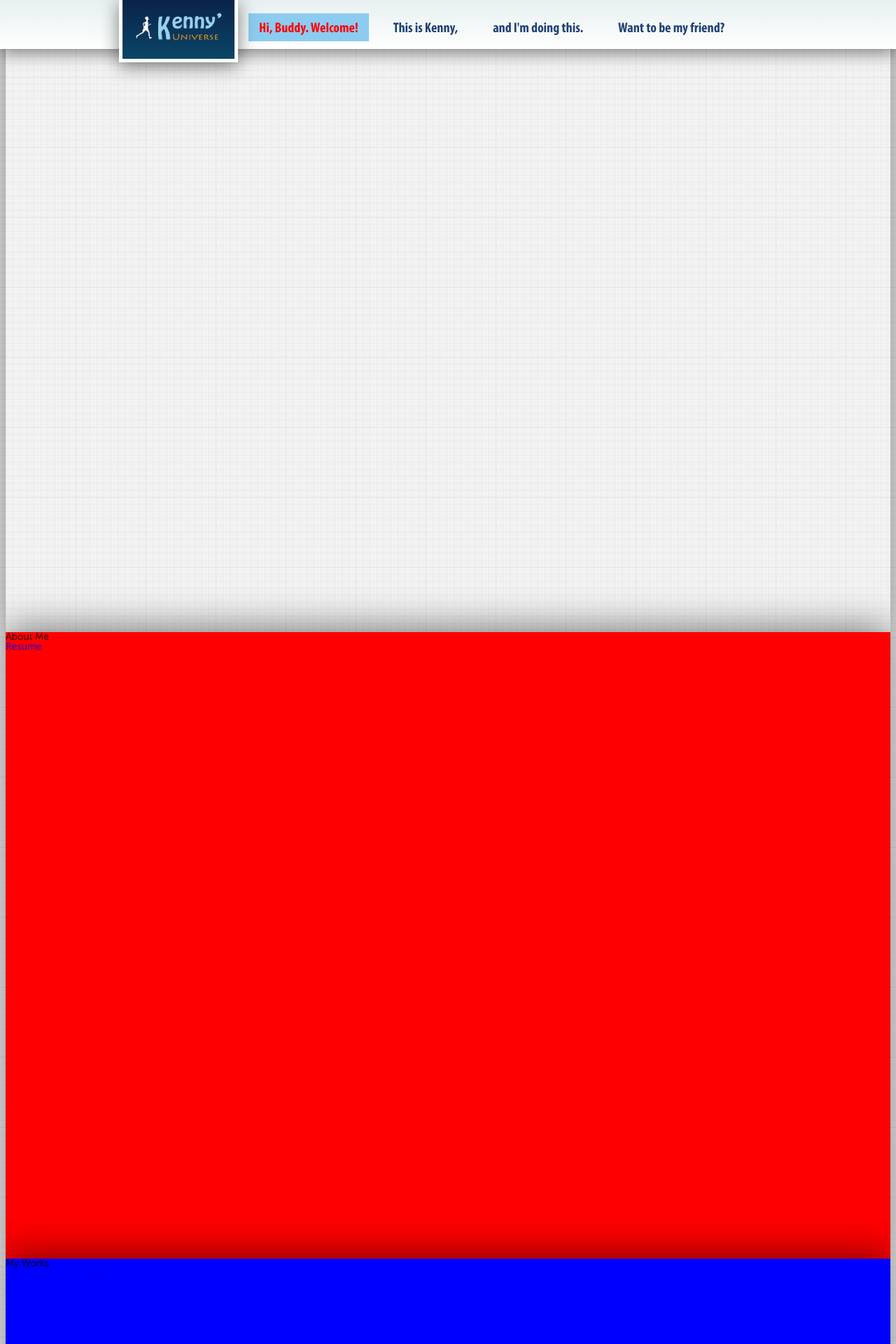
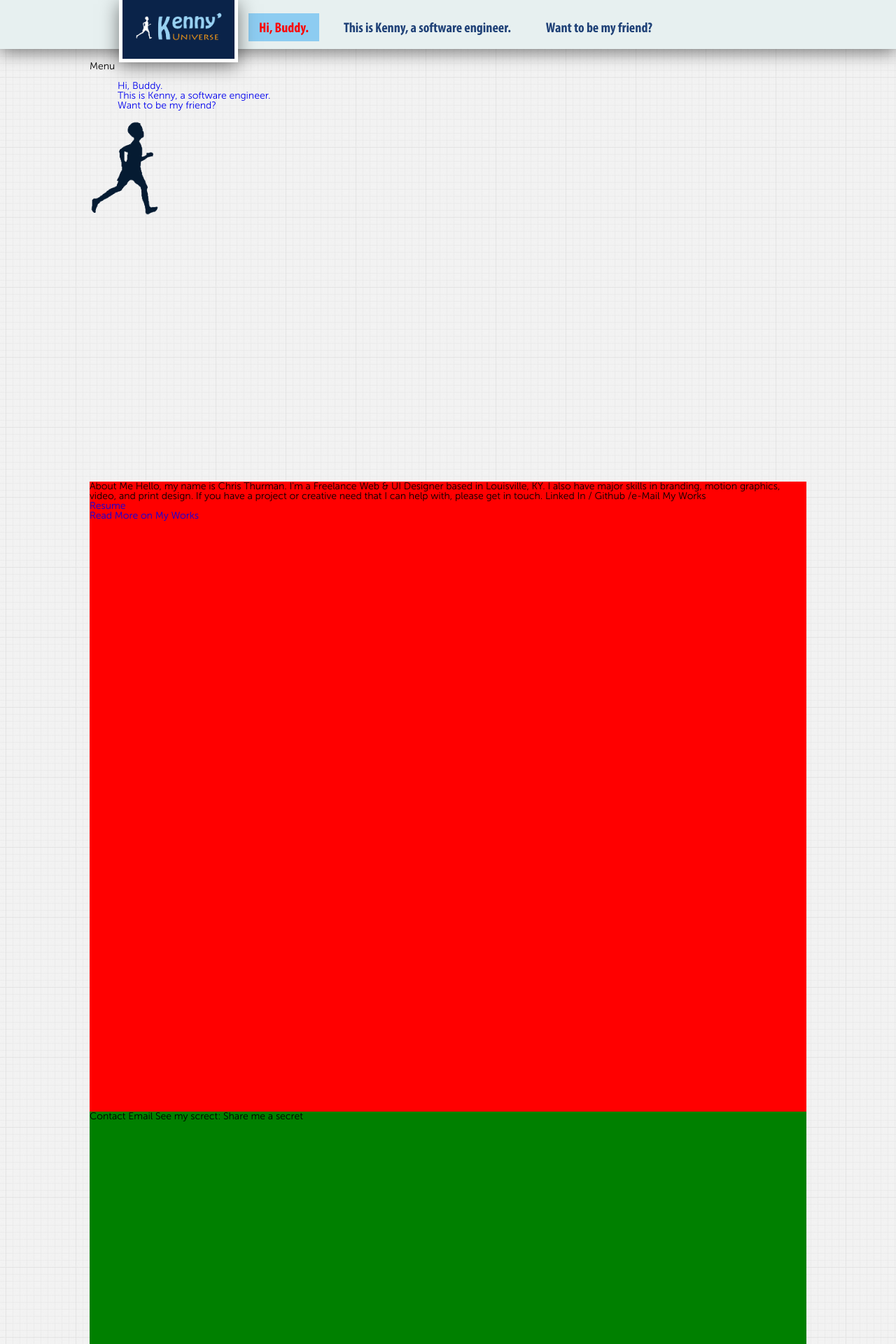
Before and after one commit to KennyLv/KennyStudio, a PHP site: page / in a window 1280 px wide. Shown: the top 1920 px of the page at 70% size. Run offline with PHP 8.4, Linux system fonts and the light colour scheme.

Commit message:
update index page

```diff
--- a/client/assets/css/style.css
+++ b/client/assets/css/style.css
@@ -16,18 +16,20 @@ strong {font-weight:bold;}
 
 .clear {clear:both;}
 .hidden {position:absolute !important; left:-9999px !important;}
-.wrapper {min-width:100%;}
 .inner {max-width:940px; margin:0 auto; padding:0 20px;}
 
 body, input, textarea, select {font-family:"museo-sans", "HelveticaNeue", "Helvetica Neue", Helvetica, Arial, sans-serif; font-weight:300; font-size:14px; -webkit-font-smoothing:subpixel-antialiased;}
 body {background:url('../images/bg.jpg') repeat fixed 9px 11px transparent;/*center center no-repeat fixed #00182e; background-size:cover; -webkit-text-size-adjust:100%;*/}
 
+#root{min-width:100%;}
+.wrapper { margin: 0 auto; width:1024px;}
+
 /* ----- Header ----- */
 
-#header-wrap {z-index:5000; position:fixed; top:0; right:0; left:0;height: 70px; box-shadow:0 5px 25px rgba(0,0,0,0.5); background-color:#e7f0f0; background-image:-webkit-linear-gradient(top, #e7f0f0, #FFF); background-image:linear-gradient(to bottom, #e7f0f0, #FFF);}
+#header-wrap {z-index:5000; position:fixed; top:0; right:0; left:0;height: 70px; box-shadow:0 5px 25px rgba(0,0,0,0.5); background-color:#e7f0f0; /*background-image:linear-gradient(to bottom, #e7f0f0, #FFF);*/}
 
 #header {position:relative;}
-#header #main-logo {position:absolute; top:0; left:20px; display:block; width:130px; padding:15px; box-shadow:0 5px 25px rgba(0,0,0,0.5); border:5px solid #FFF; border-top:none; background-color:#0a2349; background-image:-webkit-linear-gradient(top, #0a2349, #0a4567); background-image:linear-gradient(to bottom, #0a2349, #0a4567);}
+#header #main-logo {position:absolute; top:0; left:20px; display:block; width:130px; padding:15px; box-shadow:0 5px 25px rgba(0,0,0,0.5); border:5px solid #FFF; border-top:none; background-color:#0a2349; /*background-image:-webkit-linear-gradient(top, #0a2349, #0a4567); */}
 #header #main-logo img {width:100%; height:auto;}
 
 /*
@@ -35,19 +37,16 @@ body {background:url('../images/bg.jpg') repeat fixed 9px 11px transparent;/*cen
 #header .social li {float:left; margin:0 0 0 5px;}
 #header .social li a {display:block; width:32px; height:32px; text-indent:-9999px; background:url('../images/bg-social.png') 0 0 no-repeat;}
 #header .social li.twitter a {background-position:-32px 0;}
-#header .social li.linkedin a {background-position:-64px 0;}*/
-/*
-#header .toggle {display:none;}*/
+#header .social li.linkedin a {background-position:-64px 0;}
+#header .toggle {display:none;}
+*/
+
 #header .main-nav {float:left; margin:0 0 0 145px;}
 #header .main-nav ul {float:left; display:block; overflow:hidden}
 #header .main-nav ul li {float:left; margin:0 0 0 20px; padding:5px 0;}
 #header .main-nav ul li:first-child {margin-left:0;}
 #header .main-nav ul li a {display:block; padding:0 15px; line-height:40px; font-size:20px; font-family:"myriad-pro-condensed"; font-weight:700; color:#1F4177; /*text-transform:uppercase;*/}
 #header .main-nav ul li a:active, #header .main-nav ul li a:hover, #header .main-nav ul li a.selected , #header .main-nav ul li a:active, #header .main-nav ul li a:focus{text-decoration:none;background-color:#8DCCF1; color:red;}
-/*
-
-#header .main-nav ul li.buy a {padding-left:45px; background:url('../images/bg-main-nav-buy.png') 13px 10px no-repeat #8DCCF1;}
-#header .main-nav ul li.buy a:hover, #header .main-nav ul li.buy a:active, #header .main-nav ul li.buy a:focus {color:#FFF; background-color:#1F4177;}*/
 
 /* ----- Panels ----- */
 
@@ -56,23 +55,33 @@ body {background:url('../images/bg.jpg') repeat fixed 9px 11px transparent;/*cen
 .panel .inner {text-align:center;}
 .panel .more {position:absolute; top:30%; right:20px; display:none; width:20px; height:20px; text-indent:-9999px; background:#FFF;}
 
+#panel1, #panel2, #panel3, #panel4, #panel5 {-webkit-transform:translate3d(0,0,0); /*box-shadow:0 -6px 50px rgba(0,0,0,0.5) ;background:url('../images/bg-panel2.png') top center no-repeat;background:#00182e;*/}
+#panel1{ z-index:1001; padding-top:80px;}
 
-#panel1, #panel2, #panel3, #panel4, #panel5 {-webkit-transform:translate3d(0,0,0); box-shadow:0 -6px 50px rgba(0,0,0,0.5) ;}/*background:url('../images/bg-panel2.png') top center no-repeat;background:#00182e;*/
-#panel1{ z-index:1001; }
 #panel2{ z-index:1002; }
-#panel3{ z-index:1003; }
-#panel4{ z-index:1004; }
-#panel5{ z-index:1005; }
-
-
 #panel2 .bg {position:absolute; top:0; right:0; bottom:0; left:0; background:bottom center no-repeat; background-size:cover;}
 
+#panel3{ z-index:1003; }
 #panel3 .clear {height:15% !important;}
 #panel3 .outer {background:url('../images/bg-panel3-outer.png') bottom center repeat-x; background-size:100% auto;}
 
+/*
 #panel5 .outer {background:url('../images/bg-body.jpg') center center no-repeat #00182e; background-size:cover;}
 #panel5 h1 {margin:0 0 10px 0; font-size:60px; font-family:"myriad-pro-condensed"; color:#CCC; text-transform:uppercase; letter-spacing:1px;}
 #panel5 h2 {margin:0 0 10px 0; font-size:34px; font-family:"felt-tip-roman"; color:#8FCDF1;}
 #panel5 p.intro {margin:0 0 20px 0; font-size:20px; font-family:"museo-sans"; font-weight:700; color:#8FCDF1;}
 #panel5 .footer p {padding:80px 0 20px 0; font-size:13px; line-height:16px; color:#FFF; background:url('../images/bg-footer-p.png') top center no-repeat;}
 #panel5 .footer p a {color:#FFF; text-decoration:underline;}
+*/
+
+/*
+.tk-felt-tip-roman{
+	font-family:"felt-tip-roman",sans-serif;
+}
+.tk-museo-sans{
+	font-family:"museo-sans",sans-serif;
+}
+.tk-myriad-pro-condensed{
+	font-family:"myriad-pro-condensed",sans-serif;
+}
+*/
--- a/client/index.html
+++ b/client/index.html
@@ -7,30 +7,29 @@
 	<meta name="keywords" content="">
 	<meta name="viewport" content="width=device-width, initial-scale=1, maximum-scale=1">
 	<meta name="format-detection" content="telephone=no">
+
 	<link rel="shortcut icon" href="favicon.ico">
+	<link rel="stylesheet" href="./assets/css/fontface.css">
+	<link rel="stylesheet" href="./assets/css/style.css">
+
 	<script type="text/javascript" src="./assets/js/3rd-jQuery/jquery-1.11.1.min.js"></script>
-	<script type="text/javascript" src="./assets/js/3rd-jQuery/jquery.waypoints-2.0.5.js"></script>
-
+	<script type="text/javascript" src="./assets/js/3rd-jQueryPlugin/jquery.waypoints-2.0.5.js"></script>
 	<script type="text/javascript">
-		$(document).ready(function() {
+		/*$(document).ready(function() {
 			$('.main-nav li:first a').addClass('selected');
-
+			$('#header-wrap').css('display','none');
 			var selectedPanelId = null;
 			//TODO : 如果最后一页到不了底边，则有bug
 			//TODO : 加滚动的动画效果
 			$('.panel').waypoint(function(direction) {
-				//console.log(direction);
 				var panelID = $(this).attr('id');
-				//var panelID = (selectedPanelId != null )? selectedPanelId : $(this).attr('id') ;
-				//selectedPanelId = null;
-				//console.log('selectedPanelId' + selectedPanelId +"==" + "panelID" + panelID);
 				$('.main-nav a.selected').removeClass('selected');
 				$('.main-nav a[href="#' + panelID + '"]').addClass('selected');
-				/*if(panelID == "panel1"){
+				if(panelID == "panel1" || typeof(panelID) == "undefined"){
 					$("#header-wrap").fadeOut(600);//$("#header-wrap").hide(400);
 				}else{
 					$("#header-wrap").fadeIn(300);//$("#header-wrap").show(400);//
-				}*/
+				}
 			}, {offset:0});
 
 			$('.main-nav li a').click(function(){
@@ -45,66 +44,85 @@
 			});
 
 		});
+		*/
+
+		$(document).ready(function() {
+			$('.main-nav li:first a').addClass('selected');
+
+			$('.main-nav li a').click(function(){
+				var selectedPanelId = $(this).attr('href').split('#')[1];
+				$('.main-nav a.selected').removeClass('selected');
+				$('.main-nav a[href="#' + selectedPanelId + '"]').addClass('selected');
+				//$('#' + selectedPanelId).animate({scrollTop: 200}, 2000);
+			});
+
+			$(document).scroll(function() {
+				console.log("ee");
+		  });
+
+		});
 	</script>
 
-	<link rel="stylesheet" href="./assets/css/fontface.css">
-	<link rel="stylesheet" href="./assets/css/style.css">
-	<!--<style type="text/css">
-		.tk-felt-tip-roman{
-			font-family:"felt-tip-roman",sans-serif;
-		}
-		.tk-museo-sans{
-			font-family:"museo-sans",sans-serif;
-		}
-		.tk-myriad-pro-condensed{
-			font-family:"myriad-pro-condensed",sans-serif;
-		}
-	</style>-->
 </head>
 <body>
-	<div id="header-wrap" class="wrapper" style="display:block">
+<div id="root">
+	<div id="header-wrap" style="display:block">
 		<header id="header" class="inner">
 			<a id="main-logo" href="">
 				<img src="./assets/images/LOGO2_1300_510.png" alt="Kenny's Universe - ">
 			</a>
-			<!--<a class="toggle" href="">Menu</a>
-			<ul class="social">
-				<li class="facebook"><a href="https://www.facebook.com/indianrunnerdrinks">Facebook</a></li>
-				<li class="twitter"><a href="https://twitter.com/irdrinks">Twitter</a></li>
-				<li class="linkedin"><a href="https://www.linkedin.com/company/the-indian-runner-drinks-company-limited">LinkedIn</a></li>
-			</ul>-->
 			<nav class="main-nav">
 				<ul>
-					<li><a href="#panel1" class="">Hi, Buddy. Welcome!</a></li>
-					<li><a href="#panel2" class="">This is Kenny,</a></li>
-					<li><a href="#panel3" class="">and I'm doing this.</a></li>
-					<li><a href="#panel4" class="">Want to be my friend?</a></li>
+					<li><a href="#panel1" class="">Hi, Buddy. </a></li>
+					<li><a href="#panel2" class="">This is Kenny, a software engineer.</a></li>
+					<li><a href="#panel3" class="">Want to be my friend?</a></li>
 					<!--<li><a href="" class="blog">Blogs</a></li>-->
 				</ul>
 			</nav>
 		</header>
 	</div>
 	<div id="page-wrap" class="wrapper">
-			<div id="panel1" class="panel wrapper" style="height: 895px;">
+			<div id="panel1" class="panel" style="height: 600px;">
 				Menu
 
+				<ul>
+					<li><a href="#panel1" class="">Hi, Buddy. </a></li>
+					<li><a href="#panel2" class="">This is Kenny, a software engineer.</a></li>
+					<li><a href="#panel3" class="">Want to be my friend?</a></li>
+				</ul>
+
+				<img src="./assets/images/runningboy.png" style="width:100px;"/>
+
+
 			</div>
-			<div id="panel2" class="panel wrapper" style="height: 895px;background-color:red;">
+			<div id="panel2" class="panel" style="height: 900px;background-color:red;">
 			About Me
 
+				Hello, my name is Chris Thurman.
+				I'm a Freelance Web & UI Designer based in Louisville, KY.
+				I also have major skills in branding, motion graphics, video, and print design.
+				If you have a project or creative need that I can help with, please get in touch.
 
+
+			Linked In / Github /e-Mail
+
+			My Works
 				<div><a href="resume.html" target="_blank">Resume</a></div>
-			</div>
-			<div id="panel3" class="panel wrapper" style="height: 895px;background-color:blue;">
-			My Works
-
 				<div><a href="projects.html" target="_blank">Read More on My Works</a></div>
 			</div>
-			<div id="panel4" class="panel wrapper" style="height: 395px;background-color:green;">
+			<div id="panel3" class="panel" style="height: 500px;background-color:green;">
+
 			Contact
+
+			Email
+
+
+			See my screct: Share me a secret
+
 			</div>
 	</div>
-	<div id="footer"  style="height: 100px;background-color:black;">
+	<div id="footer" class="wrapper" style="height: 100px;background-color:black;">
 		Copyright © 2011 Kenny Lv
 	</div>
+</div>
 </body>
```
Also changed, not shown: client/assets/js/3rd-jQueryPlugin/jquery.yugop.txeff.js (added, +69 -0 lines), client/resume.html (+58 -43 lines), client/assets/images/Untitled.png (added), client/assets/images/runningboy.png (added), client/assets/js/3rd-jQueryPlugin/jquery.scrollFix.js (added), client/assets/js/3rd-jQueryPlugin/jquery.waypoints-2.0.5.js (renamed from client/assets/js/3rd-jQuery/jquery.waypoints-2.0.5.js), client/favicon.ico.
